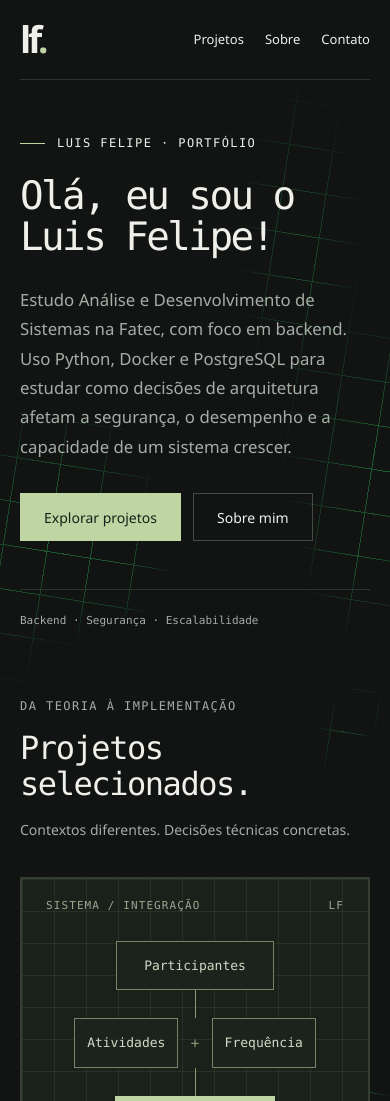
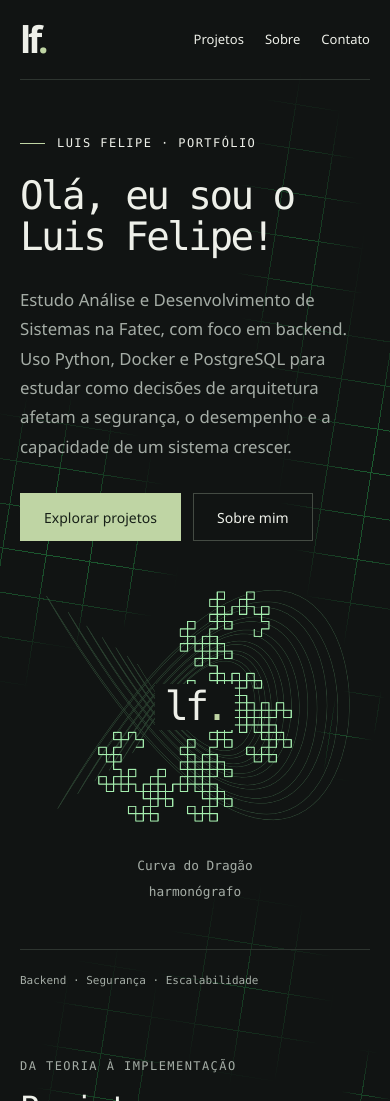
Before and after one commit to liphecodez/liphecodez.github.io, a React (Vite) app: page / in a window 390 px wide. Shown: the top 1101 px of the page. Built offline with nearby package versions, Linux system fonts and the light colour scheme.

Commit message:
feat: draw animated dragon curve in hero

```diff
--- a/src/App.tsx
+++ b/src/App.tsx
@@ -2,6 +2,7 @@ import { useEffect, useRef } from "react";
 import { projects, type Project } from "./data/projects";
 import { ProjectGraphic } from "./components/ProjectGraphic";
 import { Demo } from "./components/Demo";
+import { DragonArtwork } from "./components/DragonArtwork";
 import { TerminalHeading } from "./components/TerminalHeading";
 import type { DemoControls } from "./components/InteractiveDemo";
 
@@ -78,24 +79,7 @@ function Home() {
             </a>
           </div>
         </div>
-        <div className="hero-aside">
-          <div className="orbit-art" aria-hidden="true">
-            <div className="orbit orbit-one" />
-            <div className="orbit orbit-two" />
-            <div className="orbit orbit-three" />
-            <div className="orbit-axis axis-x" />
-            <div className="orbit-axis axis-y" />
-            <span className="orbit-center">
-              lf<span>.</span>
-            </span>
-            <span className="orbit-label">ideia → lógica → software</span>
-          </div>
-          <p className="mono text-muted">
-            DESENVOLVIMENTO DE SOFTWARE
-            <br />
-            <span className="text-accent">Aprendizado em prática.</span>
-          </p>
-        </div>
+        <DragonArtwork />
         <div className="hero-bottom">
           <span>Backend · Segurança · Escalabilidade</span>
           <span>
--- /dev/null
+++ b/src/components/DragonArtwork.tsx
@@ -0,0 +1,175 @@
+import { useEffect, useRef, useState } from "react";
+
+type Point = { x: number; y: number };
+
+const width = 400;
+const height = 310;
+const drawDuration = 1800;
+const equations = [
+  { text: "Tₙ₊₁ = Tₙ · L · inv(rev(Tₙ))", label: "Curva do Dragão" },
+  { text: "(x,y) = e^(−0.025t)(sin 2t, sin(3t + π/4))", label: "harmonógrafo" },
+];
+
+function dragonPoints(): Point[] {
+  let turns: number[] = [];
+  for (let fold = 0; fold < 9; fold++) {
+    turns = [...turns, 1, ...turns.slice().reverse().map((turn) => -turn)];
+  }
+
+  const points = [{ x: 0, y: 0 }, { x: 1, y: 0 }];
+  let dx = 1;
+  let dy = 0;
+  for (const turn of turns) {
+    [dx, dy] = [turn * dy, -turn * dx];
+    const last = points[points.length - 1];
+    points.push({ x: last.x + dx, y: last.y + dy });
+  }
+
+  const xs = points.map(({ x }) => x);
+  const ys = points.map(({ y }) => y);
+  const left = Math.min(...xs);
+  const right = Math.max(...xs);
+  const top = Math.min(...ys);
+  const bottom = Math.max(...ys);
+  const scale = Math.min((width - 48) / (right - left), (height - 48) / (bottom - top));
+
+  return points.map(({ x, y }) => ({
+    x: width / 2 + (x - (left + right) / 2) * scale,
+    y: height / 2 + (y - (top + bottom) / 2) * scale,
+  }));
+}
+
+function harmonographPoints(): Point[] {
+  return Array.from({ length: 1201 }, (_, index) => {
+    const t = index / 30;
+    const amplitude = Math.exp(-0.025 * t);
+    return {
+      x: width / 2 + 180 * amplitude * Math.sin(2 * t),
+      y: height / 2 - 134 * amplitude * Math.sin(3 * t + Math.PI / 4),
+    };
+  });
+}
+
+function trace(context: CanvasRenderingContext2D, points: Point[], progress: number) {
+  const end = Math.floor((points.length - 1) * progress);
+  context.beginPath();
+  context.moveTo(points[0].x, points[0].y);
+  for (let index = 1; index <= end; index++) {
+    context.lineTo(points[index].x, points[index].y);
+  }
+  context.stroke();
+}
+
+export function DragonArtwork() {
+  const figure = useRef<HTMLElement>(null);
+  const canvas = useRef<HTMLCanvasElement>(null);
+  const [characters, setCharacters] = useState(0);
+  const [finished, setFinished] = useState(false);
+
+  useEffect(() => {
+    const element = figure.current;
+    const context = canvas.current?.getContext("2d");
+    if (!element || !context) return;
+
+    const drawing = context;
+    const dragon = dragonPoints();
+    const harmonograph = harmonographPoints();
+    const motion = window.matchMedia("(prefers-reduced-motion: reduce)");
+    drawing.setTransform(2, 0, 0, 2, 0, 0);
+    drawing.lineJoin = "round";
+
+    function draw(progress: number) {
+      drawing.clearRect(0, 0, width, height);
+      drawing.strokeStyle = "#5d976953";
+      drawing.lineWidth = 0.8;
+      trace(drawing, harmonograph, progress);
+      drawing.strokeStyle = "#a5eeaf";
+      drawing.lineWidth = 1.3;
+      trace(drawing, dragon, progress);
+    }
+
+    let frame: number;
+    let startedAt: number;
+    let previousCount = 0;
+    let renderedProgress = 0;
+
+    function finish() {
+      window.cancelAnimationFrame(frame);
+      draw(1);
+      setFinished(true);
+    }
+
+    function animate(now: number) {
+      startedAt ??= now;
+      const elapsed = now - startedAt;
+      if (elapsed >= 2650) {
+        finish();
+        return;
+      }
+      const progress = Math.min(1, elapsed / drawDuration);
+      if (progress !== renderedProgress) {
+        draw(progress);
+        renderedProgress = progress;
+      }
+      const count = Math.floor(elapsed / 36);
+      if (count !== previousCount) {
+        previousCount = count;
+        setCharacters(count);
+      }
+      frame = window.requestAnimationFrame(animate);
+    }
+
+    const observer = new IntersectionObserver(([entry]) => {
+      if (!entry.isIntersecting) return;
+      observer.disconnect();
+      if (motion.matches) finish();
+      else frame = window.requestAnimationFrame(animate);
+    });
+    observer.observe(element);
+
+    function finishWithReducedMotion() {
+      if (!motion.matches) return;
+      observer.disconnect();
+      finish();
+    }
+
+    motion.addEventListener("change", finishWithReducedMotion);
+    return () => {
+      window.cancelAnimationFrame(frame);
+      observer.disconnect();
+      motion.removeEventListener("change", finishWithReducedMotion);
+    };
+  }, []);
+
+  return (
+    <figure
+      ref={figure}
+      className="hero-aside dragon-artwork"
+      aria-label="Curva do Dragão e harmonógrafo"
+    >
+      <div className="dragon-plot" aria-hidden="true">
+        <canvas ref={canvas} width={width * 2} height={height * 2} />
+        <span
+          className="dragon-initials"
+          data-visible={finished || characters >= 9}
+        >
+          lf<span>.</span>
+        </span>
+      </div>
+      <figcaption className="dragon-caption" aria-hidden="true">
+        {equations.map(({ text, label }) => (
+          <div className="dragon-caption-line" key={label}>
+            <span className="dragon-caption-size">{text}</span>
+            {finished ? (
+              <span className="dragon-caption-label">{label}</span>
+            ) : (
+              <span className="terminal-heading-typed" data-typing={characters < text.length}>
+                {text.slice(0, characters)}
+              </span>
+            )}
+          </div>
+        ))}
+      </figcaption>
+    </figure>
+  );
+}
--- a/src/styles.css
+++ b/src/styles.css
@@ -242,80 +242,64 @@ h3 {
 }
 .hero-aside {
   align-self: center;
-  padding-left: 30px;
+  min-width: 0;
+  margin: 0;
+  padding-inline-start: 30px;
 }
-.hero-aside > p {
-  margin-top: 12px;
-  font-size: 0.75rem;
-  letter-spacing: 0.08em;
-  text-align: center;
-  line-height: 1.9;
-}
-.orbit-art {
-  width: 100%;
-  max-width: 380px;
-  aspect-ratio: 1;
+.dragon-plot {
   position: relative;
   margin: 0 auto;
-  background-image: radial-gradient(#454e40 0.7px, transparent 0.7px);
+  max-width: 400px;
+  background-image: radial-gradient(#454e4066 0.7px, transparent 0.7px);
   background-size: 24px 24px;
-  mask-image: radial-gradient(ellipse, black 50%, transparent 74%);
 }
-.orbit {
-  position: absolute;
-  border: 1px solid #6f7b5f;
-  border-radius: 50%;
-  inset: 16%;
+.dragon-plot canvas {
+  display: block;
+  width: 100%;
+  height: auto;
 }
-.orbit-one {
-  transform: rotate(-35deg) scaleX(0.45);
-  border-color: #bfd5a4;
-}
-.orbit-two {
-  transform: rotate(35deg) scaleX(0.45);
-}
-.orbit-three {
-  inset: 28% 7%;
-  transform: rotate(-35deg);
-  border-color: #59624d;
-}
-.orbit-axis {
-  position: absolute;
-  background: #424b3d;
-}
-.axis-x {
-  top: 50%;
-  left: 4%;
-  right: 4%;
-  height: 1px;
-}
-.axis-y {
-  left: 50%;
-  top: 4%;
-  bottom: 4%;
-  width: 1px;
-}
-.orbit-center {
+.dragon-initials {
   position: absolute;
   left: 50%;
   top: 50%;
   transform: translate(-50%, -50%);
   background: #111413;
-  padding: 0 12px;
-  font-size: 3rem;
+  padding: 2px 10px 4px;
+  font: 2.5rem/1 var(--font-mono);
   letter-spacing: -0.1em;
+  opacity: 0;
+  transition: opacity 0.55s ease-out;
 }
-.orbit-center span {
+.dragon-initials[data-visible="true"] {
+  opacity: 1;
+}
+.dragon-initials span {
   color: #bfd5a4;
 }
-.orbit-label {
-  position: absolute;
-  bottom: 10%;
-  width: 100%;
+.dragon-caption {
+  display: grid;
+  gap: 6px;
+  margin: 14px auto 0;
   text-align: center;
-  font-size: 0.75rem;
   font-family: var(--font-mono);
-  background: #111413;
+  font-size: 0.8rem;
+  line-height: 1.5;
+  color: #a5eeaf;
+}
+.dragon-caption-line {
+  display: grid;
+  grid-template-columns: minmax(0, 1fr);
+  overflow-wrap: anywhere;
+}
+.dragon-caption-line span {
+  grid-area: 1 / 1;
+}
+.dragon-caption-size {
+  visibility: hidden;
+}
+.dragon-caption-label {
+  color: var(--color-muted);
+  animation: appear 0.45s ease-out both;
 }
 .hero-bottom {
   grid-column: 1 / -1;
@@ -928,7 +912,9 @@ h3 {
     font-size: clamp(2.45rem, 8vw, 4.4rem);
   }
   .hero-aside {
-    display: none;
+    width: min(100%, 380px);
+    margin: 30px auto 0;
+    padding-inline-start: 0;
   }
   .hero-description {
     max-width: 470px;
```
